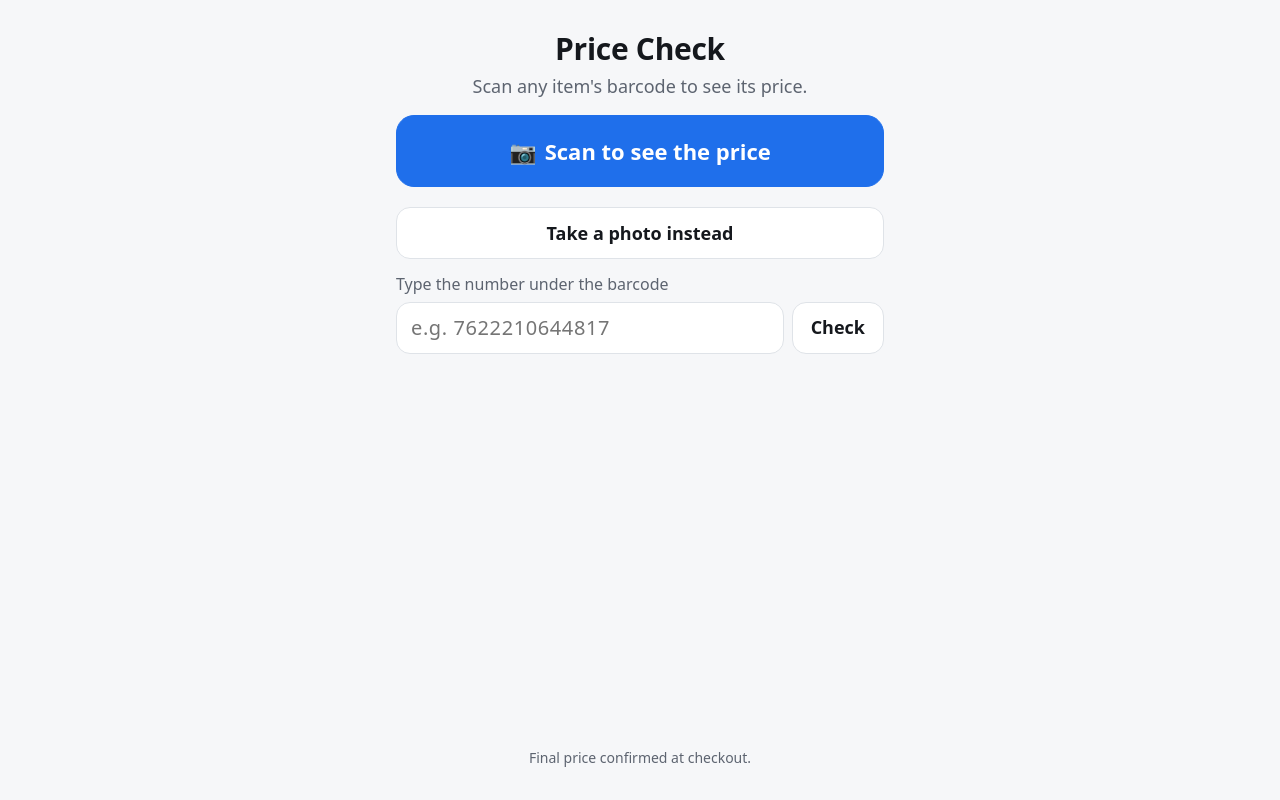
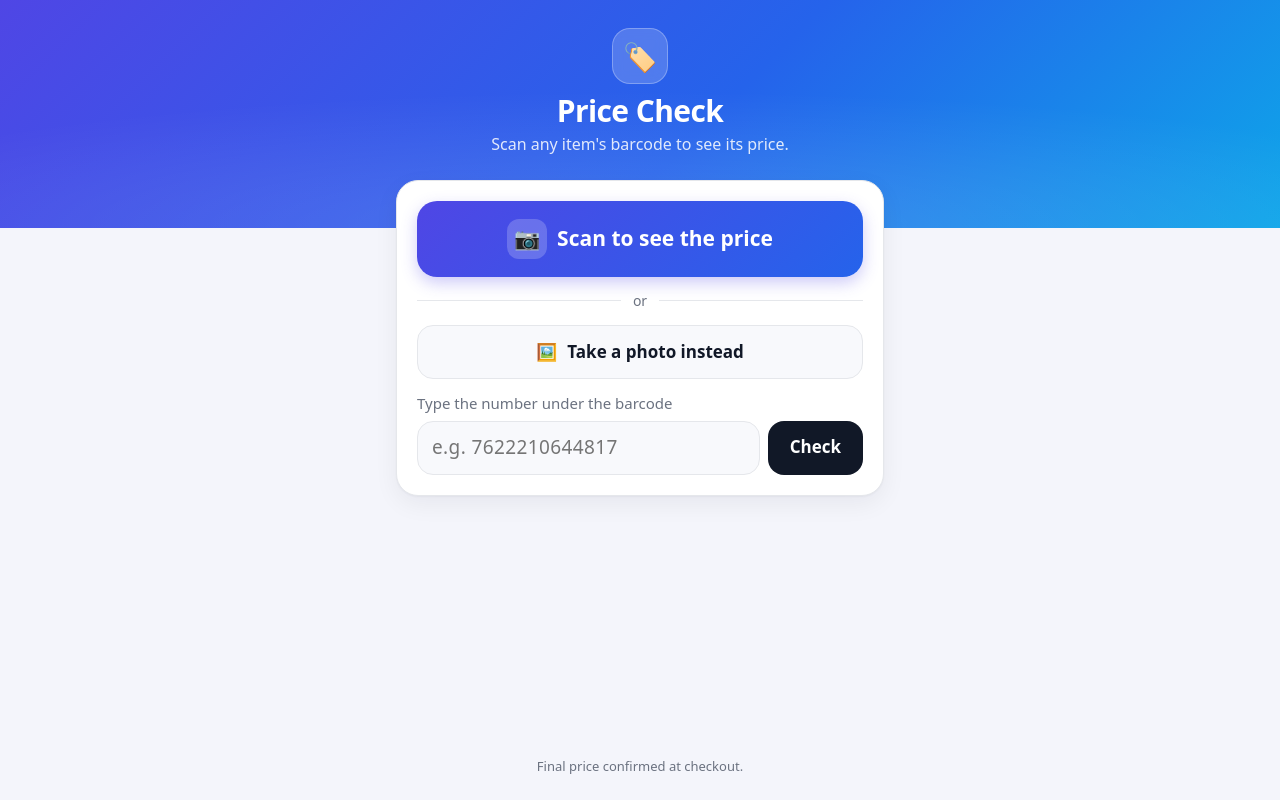
Before and after one commit to sahasra24/price-check, a plain HTML site: page index.html in a window 1280 px wide. Drawn offline with Linux system fonts and the light colour scheme; no server answers.

Commit message:
Refresh customer page design; move staff help to the bottom
Co-Authored-By: Claude Opus 5.5 <noreply@anthropic.com>

```diff
--- a/app.js
+++ b/app.js
@@ -10,7 +10,7 @@
     pPrice: $("pPrice"), pSave: $("pSave"), pSaleNote: $("pSaleNote"), pCode: $("pCode"),
     clearBtn: $("clearBtn"), againBtn: $("againBtn"),
     photoInput: $("photoInput"), typeForm: $("typeForm"), codeInput: $("codeInput"),
-    helpBtn: $("helpBtn"), helpPanel: $("helpPanel"), helpForm: $("helpForm"),
+    helpCard: $("helpCard"), helpBtn: $("helpBtn"), helpPanel: $("helpPanel"), helpForm: $("helpForm"),
     whereInput: $("whereInput"), sendHelp: $("sendHelp"), cancelHelp: $("cancelHelp"),
     helpStatus: $("helpStatus"),
     storeInfo: $("storeInfo"), infoBody: $("infoBody"),
@@ -346,7 +346,9 @@
   }
 
   function updateHelpButton() {
-    els.helpBtn.hidden = !(helpAvailable || helpReq);
+    var can = !!(helpAvailable || helpReq);
+    els.helpBtn.hidden = !can || !els.helpPanel.hidden;      // the form replaces the button while open
+    els.helpCard.hidden = !can && els.helpPanel.hidden;
     if (!helpAvailable && !helpReq && !els.helpPanel.hidden && !els.helpStatus.classList.contains("ok")) els.helpPanel.hidden = true;
   }
 
@@ -363,6 +365,7 @@
 
   function openHelp() {
     els.helpPanel.hidden = false;
+    updateHelpButton();
     if (helpReq) {
       els.helpForm.hidden = true;           // a request is already in progress; keep showing its status
     } else {
@@ -514,7 +517,7 @@
     stopCamera().then(function () { lookup(v); });
   });
   els.helpBtn.addEventListener("click", openHelp);
-  els.cancelHelp.addEventListener("click", function () { els.helpPanel.hidden = true; });
+  els.cancelHelp.addEventListener("click", function () { els.helpPanel.hidden = true; updateHelpButton(); });
   els.helpForm.addEventListener("submit", function (e) { e.preventDefault(); sendHelp(); });
 
   // Always open blank, even when the browser restores the page from its back/forward cache.
--- a/index.html
+++ b/index.html
@@ -4,19 +4,21 @@
   <meta charset="utf-8">
   <meta name="viewport" content="width=device-width, initial-scale=1, viewport-fit=cover">
   <meta name="color-scheme" content="light dark">
-  <meta name="theme-color" content="#f6f7f9" media="(prefers-color-scheme: light)">
-  <meta name="theme-color" content="#121417" media="(prefers-color-scheme: dark)">
+  <meta name="theme-color" content="#4f46e5">
   <title>Price Check</title>
-  <link rel="stylesheet" href="style.css?v=3">
+  <link rel="stylesheet" href="style.css?v=4">
 </head>
 <body>
-  <main class="wrap">
-    <header class="top">
+  <header class="hero">
+    <div class="hero-inner">
+      <div class="logo" aria-hidden="true">🏷️</div>
       <h1 id="storeName">Price Check</h1>
       <p id="sub" class="sub">Scan any item's barcode to see its price.</p>
       <p id="openStatus" class="open-status" hidden></p>
-    </header>
+    </div>
+  </header>
 
+  <main class="wrap">
     <!-- Result card (hidden until a scan) -->
     <section id="result" class="card result" hidden aria-live="polite">
       <button id="clearBtn" class="clear" type="button" aria-label="Clear result">✕ Clear</button>
@@ -29,8 +31,8 @@
         <p id="pSaleNote" class="sale-note" hidden></p>
       </div>
       <p id="notFound" class="notfound" hidden>Price not available — please ask a staff member.</p>
-      <p class="code">Barcode: <span id="pCode"></span></p>
-      <button id="againBtn" class="btn primary" type="button">Scan another</button>
+      <p class="code">Barcode <span id="pCode"></span></p>
+      <button id="againBtn" class="btn primary" type="button"><span aria-hidden="true">📷</span> Scan another</button>
     </section>
 
     <!-- Live camera -->
@@ -40,47 +42,55 @@
       <button id="stopBtn" class="btn ghost" type="button">Cancel</button>
     </section>
 
-    <button id="scanBtn" class="btn primary big" type="button">
-      <span aria-hidden="true">📷</span> Scan to see the price
-    </button>
+    <!-- Ways to look up a price -->
+    <section class="card lookup">
+      <button id="scanBtn" class="btn primary big" type="button">
+        <span class="btn-icon" aria-hidden="true">📷</span> Scan to see the price
+      </button>
+      <p id="msg" class="msg" role="status"></p>
 
-    <p id="msg" class="msg" role="status"></p>
+      <div class="divider"><span>or</span></div>
 
-    <!-- Call staff (only shown while someone is on shift) -->
-    <button id="helpBtn" class="btn help-btn" type="button" hidden>
-      <span aria-hidden="true">🙋</span> Need help? Call a staff member
-    </button>
-    <section id="helpPanel" class="card help" hidden aria-live="polite">
-      <h2>Call a staff member</h2>
-      <form id="helpForm" autocomplete="off">
-        <label for="whereInput">Where are you? (optional)</label>
-        <input id="whereInput" type="text" maxlength="80" placeholder="e.g. Aisle 4, near the fridges">
-        <div class="row2">
-          <button id="sendHelp" class="btn primary" type="submit">Send alert</button>
-          <button id="cancelHelp" class="btn ghost" type="button">Cancel</button>
-        </div>
-      </form>
-      <p id="helpStatus" class="help-status"></p>
-    </section>
-
-    <div class="alt">
-      <label class="btn secondary" for="photoInput">Take a photo instead</label>
+      <label class="btn secondary" for="photoInput"><span aria-hidden="true">🖼️</span> Take a photo instead</label>
       <input id="photoInput" type="file" accept="image/*" capture="environment" hidden>
 
       <form id="typeForm" class="type" autocomplete="off">
         <label for="codeInput">Type the number under the barcode</label>
         <div class="row">
           <input id="codeInput" type="text" inputmode="numeric" placeholder="e.g. 7622210644817">
-          <button class="btn secondary" type="submit">Check</button>
+          <button class="btn dark" type="submit">Check</button>
         </div>
       </form>
-    </div>
+    </section>
 
     <!-- Store details (hidden until store.json has something in it) -->
     <details id="storeInfo" class="card info" hidden>
-      <summary>Store info, hours &amp; contact</summary>
+      <summary><span><span aria-hidden="true">🏪</span> Store info, hours &amp; contact</span></summary>
       <div id="infoBody"></div>
     </details>
+
+    <!-- Call staff: last on the page; only shown while someone is on shift -->
+    <section id="helpCard" class="card help-card" hidden>
+      <div class="help-head">
+        <div class="help-emoji" aria-hidden="true">🙋</div>
+        <div>
+          <h2>Need a hand?</h2>
+          <p>A team member on shift will come to you.</p>
+        </div>
+      </div>
+      <button id="helpBtn" class="btn help-btn" type="button" hidden>Call a staff member</button>
+      <div id="helpPanel" class="help" hidden aria-live="polite">
+        <form id="helpForm" autocomplete="off">
+          <label for="whereInput">Where are you? (optional)</label>
+          <input id="whereInput" type="text" maxlength="80" placeholder="e.g. Aisle 4, near the fridges">
+          <div class="row2">
+            <button id="sendHelp" class="btn primary" type="submit">Send alert</button>
+            <button id="cancelHelp" class="btn ghost" type="button">Cancel</button>
+          </div>
+        </form>
+        <p id="helpStatus" class="help-status"></p>
+      </div>
+    </section>
 
     <div id="fileReader" hidden></div>
 
@@ -88,6 +98,6 @@
   </main>
 
   <script src="https://unpkg.com/html5-qrcode@2.3.8/html5-qrcode.min.js"></script>
-  <script src="app.js?v=3"></script>
+  <script src="app.js?v=4"></script>
 </body>
 </html>
--- a/style.css
+++ b/style.css
@@ -1,37 +1,56 @@
 :root {
-  --bg: #f6f7f9;
+  --bg: #f4f5fb;
   --card: #ffffff;
-  --text: #15181d;
-  --muted: #5d6470;
-  --line: #dfe3e8;
-  --accent: #1f6feb;
+  --text: #111827;
+  --muted: #6b7280;
+  --line: #e5e7eb;
+  --field: #f8f9fc;
+  --accent: #4f46e5;
+  --accent-2: #2563eb;
   --accent-text: #ffffff;
-  --price: #0a7a3d;
-  --warn-bg: #fff4e0;
-  --warn-text: #8a4b00;
-  --shadow: 0 2px 10px rgba(0, 0, 0, .06);
-  --sale: #d12d2d;
-  --help-bg: #fff4e0;
-  --help-text: #8a4b00;
-  --help-line: #f3d199;
+  --dark-btn: #111827;
+  --dark-btn-text: #ffffff;
+  --price: #047857;
+  --sale: #dc2626;
+  --sale-soft: #fee2e2;
+  --warn-bg: #fff7e6;
+  --warn-text: #92400e;
+  --help-bg: #fff7ed;
+  --help-line: #fed7aa;
+  --help-btn: #ea580c;
+  --ok: #047857;
+  --hero-1: #4f46e5;
+  --hero-2: #2563eb;
+  --hero-3: #0ea5e9;
+  --shadow: 0 1px 2px rgba(17, 24, 39, .04), 0 8px 24px rgba(17, 24, 39, .06);
+  --radius: 22px;
 }
 @media (prefers-color-scheme: dark) {
   :root {
-    --bg: #121417;
-    --card: #1c2026;
-    --text: #f1f3f5;
-    --muted: #a3abb6;
-    --line: #313741;
-    --accent: #4c8dff;
-    --accent-text: #0b0d10;
-    --price: #4ade80;
-    --warn-bg: #3a2a10;
-    --warn-text: #ffc670;
-    --shadow: none;
-    --sale: #ff6b6b;
-    --help-bg: #3a2a10;
-    --help-text: #ffc670;
-    --help-line: #5c4419;
+    --bg: #0b0f19;
+    --card: #151a26;
+    --text: #f3f4f6;
+    --muted: #9ca3af;
+    --line: #262d3d;
+    --field: #0f1420;
+    --accent: #818cf8;
+    --accent-2: #60a5fa;
+    --accent-text: #0b0f19;
+    --dark-btn: #f3f4f6;
+    --dark-btn-text: #0b0f19;
+    --price: #34d399;
+    --sale: #f87171;
+    --sale-soft: #3b1414;
+    --warn-bg: #2d2210;
+    --warn-text: #fbbf24;
+    --help-bg: #22170d;
+    --help-line: #4a2e14;
+    --help-btn: #fb923c;
+    --ok: #34d399;
+    --hero-1: #312e81;
+    --hero-2: #1e3a8a;
+    --hero-3: #0c4a6e;
+    --shadow: 0 1px 2px rgba(0, 0, 0, .3), 0 8px 24px rgba(0, 0, 0, .25);
   }
 }
 
@@ -41,143 +60,200 @@ body {
   background: var(--bg);
   color: var(--text);
   font-family: system-ui, -apple-system, "Segoe UI", Roboto, sans-serif;
-  font-size: 18px;
-  line-height: 1.4;
+  font-size: 17px;
+  line-height: 1.45;
   -webkit-text-size-adjust: 100%;
+  min-height: 100vh;
+  display: flex;
+  flex-direction: column;
 }
 [hidden] { display: none !important; }
 
+/* ---------- Header ---------- */
+.hero {
+  background: linear-gradient(135deg, var(--hero-1), var(--hero-2) 55%, var(--hero-3));
+  color: #fff;
+  padding: max(28px, env(safe-area-inset-top)) 16px 72px;
+  text-align: center;
+  position: relative;
+  overflow: hidden;
+}
+.hero::after {
+  content: "";
+  position: absolute; inset: auto -20% -60% -20%;
+  height: 120%;
+  background: radial-gradient(closest-side, rgba(255, 255, 255, .14), transparent);
+  pointer-events: none;
+}
+.hero-inner { position: relative; max-width: 520px; margin: 0 auto; }
+.logo {
+  width: 56px; height: 56px; margin: 0 auto 10px;
+  display: grid; place-items: center; font-size: 28px;
+  background: rgba(255, 255, 255, .18);
+  border: 1px solid rgba(255, 255, 255, .28);
+  border-radius: 18px;
+  backdrop-filter: blur(6px);
+}
+h1 { font-size: 30px; margin: 0 0 4px; letter-spacing: -.02em; line-height: 1.15; }
+.sub { margin: 0; color: rgba(255, 255, 255, .85); font-size: 16px; }
+.open-status {
+  display: inline-flex; align-items: center; gap: 6px;
+  margin: 12px 0 0; padding: 5px 12px; border-radius: 999px;
+  font-size: 14px; font-weight: 600;
+  background: rgba(255, 255, 255, .16); border: 1px solid rgba(255, 255, 255, .25); color: #fff;
+}
+.open-status.open::first-letter { color: #6ee7b7; }
+.open-status.closed::first-letter { color: #fca5a5; }
+
+/* ---------- Layout ---------- */
 .wrap {
+  width: 100%;
   max-width: 520px;
-  margin: 0 auto;
-  padding: max(20px, env(safe-area-inset-top)) 16px 32px;
+  margin: -48px auto 0;
+  padding: 0 16px max(24px, env(safe-area-inset-bottom));
   display: flex;
   flex-direction: column;
   gap: 16px;
-  min-height: 100vh;
+  flex: 1;
+  position: relative;
 }
-.top { text-align: center; }
-h1 { font-size: 30px; margin: 8px 0 4px; letter-spacing: -.01em; }
-.sub { margin: 0; color: var(--muted); }
-
 .card {
   background: var(--card);
   border: 1px solid var(--line);
-  border-radius: 18px;
+  border-radius: var(--radius);
   padding: 20px;
   box-shadow: var(--shadow);
 }
 
+/* ---------- Buttons ---------- */
 .btn {
-  display: flex;
-  align-items: center;
-  justify-content: center;
-  gap: 8px;
-  width: 100%;
-  min-height: 52px;
-  padding: 12px 18px;
-  border-radius: 14px;
-  border: 1px solid var(--line);
-  font: inherit;
-  font-weight: 600;
-  cursor: pointer;
-  text-align: center;
+  display: flex; align-items: center; justify-content: center; gap: 10px;
+  width: 100%; min-height: 54px; padding: 12px 18px;
+  border-radius: 16px; border: 1px solid var(--line);
+  font: inherit; font-weight: 650; text-align: center; cursor: pointer;
   -webkit-tap-highlight-color: transparent;
+  transition: transform .08s ease, filter .15s ease, background .15s ease;
 }
 .btn:active { transform: scale(.98); }
-.btn.primary { background: var(--accent); color: var(--accent-text); border-color: var(--accent); }
-.btn.secondary { background: var(--card); color: var(--text); }
+.btn:focus-visible { outline: 3px solid var(--accent-2); outline-offset: 2px; }
+.btn.primary {
+  background: linear-gradient(135deg, var(--accent), var(--accent-2));
+  color: #fff; border: 0;
+  box-shadow: 0 6px 16px rgba(79, 70, 229, .28);
+}
+@media (prefers-color-scheme: dark) { .btn.primary { color: #0b0f19; box-shadow: none; } }
+.btn.primary:hover { filter: brightness(1.05); }
+.btn.secondary { background: var(--field); color: var(--text); }
+.btn.secondary:hover { background: var(--line); }
+.btn.dark { background: var(--dark-btn); color: var(--dark-btn-text); border: 0; }
 .btn.ghost { background: transparent; color: var(--muted); }
-.btn.big { min-height: 72px; font-size: 22px; border-radius: 18px; }
+.btn.big { min-height: 76px; font-size: 21px; border-radius: 20px; }
+.btn-icon {
+  display: grid; place-items: center; width: 40px; height: 40px; border-radius: 12px;
+  background: rgba(255, 255, 255, .2); font-size: 21px;
+}
 
-/* Result */
-.result { position: relative; text-align: center; padding-top: 44px; }
+/* ---------- Lookup card ---------- */
+.lookup { display: flex; flex-direction: column; gap: 14px; }
+.divider { display: flex; align-items: center; gap: 12px; color: var(--muted); font-size: 14px; }
+.divider::before, .divider::after { content: ""; flex: 1; height: 1px; background: var(--line); }
+#scanBtn[hidden] ~ .divider { display: none; }   /* after a scan the card starts with the photo option */
+.type label { display: block; font-size: 15px; color: var(--muted); margin-bottom: 6px; }
+.row { display: flex; gap: 8px; }
+.row input, .help input {
+  flex: 1; min-width: 0; width: 100%; min-height: 54px; padding: 10px 14px;
+  font: inherit; font-size: 19px; letter-spacing: .02em;
+  border-radius: 16px; border: 1px solid var(--line);
+  background: var(--field); color: var(--text);
+}
+.help input { font-size: 17px; letter-spacing: 0; }
+.row input:focus, .help input:focus { outline: 2px solid var(--accent-2); outline-offset: 1px; border-color: transparent; }
+.row .btn { width: auto; flex: 0 0 auto; padding: 12px 22px; }
+.msg { text-align: center; color: var(--warn-text); margin: 0; font-size: 15px; }
+.msg:empty { display: none; }
+
+/* ---------- Result ---------- */
+.result { position: relative; text-align: center; padding-top: 48px; animation: pop .25s ease-out; }
+@keyframes pop { from { transform: translateY(6px) scale(.98); opacity: 0; } to { transform: none; opacity: 1; } }
+@media (prefers-reduced-motion: reduce) { .result { animation: none; } }
 .clear {
-  position: absolute; top: 10px; right: 10px;
-  background: transparent; border: 1px solid var(--line); color: var(--muted);
-  border-radius: 999px; padding: 6px 12px; font: inherit; font-size: 15px; cursor: pointer;
+  position: absolute; top: 12px; right: 12px;
+  background: var(--field); border: 1px solid var(--line); color: var(--muted);
+  border-radius: 999px; padding: 6px 12px; font: inherit; font-size: 14px; cursor: pointer;
 }
-.name { font-size: 22px; font-weight: 600; margin: 0 0 6px; overflow-wrap: anywhere; }
-.price { font-size: 64px; font-weight: 800; margin: 0; color: var(--price); line-height: 1.1; letter-spacing: -.02em; }
+.name { font-size: 21px; font-weight: 650; margin: 0 0 4px; overflow-wrap: anywhere; }
+.price {
+  font-size: 68px; font-weight: 800; margin: 2px 0 0; color: var(--price);
+  line-height: 1.05; letter-spacing: -.03em; font-variant-numeric: tabular-nums;
+}
+.code { color: var(--muted); font-size: 13px; margin: 14px 0 16px; overflow-wrap: anywhere; letter-spacing: .04em; }
+.code span { font-variant-numeric: tabular-nums; }
 .notfound {
   background: var(--warn-bg); color: var(--warn-text);
-  border-radius: 12px; padding: 16px; margin: 0; font-size: 20px; font-weight: 600;
+  border-radius: 16px; padding: 18px; margin: 0; font-size: 19px; font-weight: 600;
 }
-.code { color: var(--muted); font-size: 14px; margin: 14px 0 16px; overflow-wrap: anywhere; }
 
-/* Camera */
+/* Sale */
+.badge {
+  display: inline-block; margin: 0 0 8px; padding: 5px 14px; border-radius: 999px;
+  background: var(--sale); color: var(--card); font-size: 13px; font-weight: 800; letter-spacing: .1em;
+}
+.was { margin: 2px 0 0; color: var(--muted); font-size: 17px; }
+.was s { font-weight: 600; }
+.price.on-sale { color: var(--sale); }
+.save {
+  display: inline-block; margin: 8px 0 0; padding: 4px 12px; border-radius: 999px;
+  background: var(--sale-soft); color: var(--sale); font-weight: 700; font-size: 16px;
+}
+.sale-note { margin: 8px 0 0; color: var(--muted); font-size: 14px; }
+
+/* ---------- Camera ---------- */
 .cam { padding: 12px; display: flex; flex-direction: column; gap: 10px; }
-#reader { width: 100%; border-radius: 12px; overflow: hidden; background: #000; }
+#reader { width: 100%; border-radius: 16px; overflow: hidden; background: #000; }
 #reader video { width: 100% !important; height: auto !important; display: block; }
 .hint { text-align: center; margin: 0; color: var(--muted); }
 
-.msg { text-align: center; color: var(--warn-text); margin: 0; min-height: 0; }
-.msg:empty { display: none; }
+/* ---------- Store info ---------- */
+.info { padding: 0; }
+.info summary {
+  padding: 18px 20px; cursor: pointer; font-weight: 650; list-style: none;
+  display: flex; justify-content: space-between; align-items: center; gap: 10px;
+}
+.info summary::-webkit-details-marker { display: none; }
+.info summary::after { content: "▾"; color: var(--muted); transition: transform .2s; }
+.info[open] summary::after { transform: rotate(180deg); }
+#infoBody { padding: 0 20px 20px; display: flex; flex-direction: column; gap: 16px; font-size: 16px; }
+.info-block h3 { margin: 0 0 4px; font-size: 12px; text-transform: uppercase; letter-spacing: .08em; color: var(--muted); }
+.info-block p { margin: 0; }
+.info-block a { color: var(--accent-2); font-weight: 600; text-decoration: none; }
+.hours { width: 100%; border-collapse: collapse; }
+.hours td { padding: 4px 0; }
+.hours td:last-child { text-align: right; }
+.hours tr.today td { font-weight: 700; }
 
-/* Alternatives */
-.alt { display: flex; flex-direction: column; gap: 14px; margin-top: 4px; }
-.type label { display: block; font-size: 16px; color: var(--muted); margin-bottom: 6px; }
-.row { display: flex; gap: 8px; }
-.row input {
-  flex: 1; min-width: 0; min-height: 52px; padding: 10px 14px;
-  font: inherit; font-size: 20px; letter-spacing: .03em;
-  border-radius: 14px; border: 1px solid var(--line);
-  background: var(--card); color: var(--text);
+/* ---------- Help (last on page) ---------- */
+.help-card { background: var(--help-bg); border-color: var(--help-line); display: flex; flex-direction: column; gap: 14px; }
+.help-head { display: flex; align-items: center; gap: 14px; }
+.help-emoji {
+  flex: 0 0 auto; width: 48px; height: 48px; border-radius: 16px;
+  display: grid; place-items: center; font-size: 26px;
+  background: var(--card); border: 1px solid var(--help-line);
 }
-.row input:focus { outline: 2px solid var(--accent); outline-offset: 1px; }
-.row .btn { width: auto; flex: 0 0 auto; }
-
-/* Sale */
-.badge {
-  display: inline-block; margin: 0 0 8px; padding: 4px 12px; border-radius: 999px;
-  background: var(--sale); color: var(--card); font-size: 14px; font-weight: 800; letter-spacing: .08em;
-}
-.was { margin: 2px 0 0; color: var(--muted); font-size: 18px; }
-.was s { font-weight: 600; }
-.price.on-sale { color: var(--sale); }
-.save { margin: 4px 0 0; font-weight: 700; color: var(--sale); font-size: 18px; }
-.sale-note { margin: 4px 0 0; color: var(--muted); font-size: 15px; }
-
-/* Open status */
-.open-status { margin: 8px 0 0; font-size: 15px; font-weight: 600; }
-.open-status.open { color: var(--price); }
-.open-status.closed { color: var(--warn-text); }
-
-/* Call staff */
-.btn.help-btn { background: var(--help-bg); color: var(--help-text); border-color: var(--help-line); }
-.help h2 { margin: 0 0 10px; font-size: 20px; }
-.help label { display: block; font-size: 16px; color: var(--muted); margin-bottom: 6px; }
-.help input {
-  width: 100%; min-height: 50px; padding: 10px 14px; font: inherit;
-  border-radius: 14px; border: 1px solid var(--line); background: var(--card); color: var(--text);
-}
+.help-head h2 { margin: 0; font-size: 19px; }
+.help-head p { margin: 2px 0 0; color: var(--muted); font-size: 15px; }
+.btn.help-btn { background: var(--help-btn); color: #fff; border: 0; }
+@media (prefers-color-scheme: dark) { .btn.help-btn { color: #1a0f05; } }
+.help label { display: block; font-size: 15px; color: var(--muted); margin-bottom: 6px; }
 .row2 { display: flex; gap: 8px; margin-top: 12px; }
 .row2 .btn { flex: 1; }
-.help-status { margin: 10px 0 0; font-weight: 600; }
+.help-status { margin: 12px 0 0; font-weight: 650; }
 .help-status:empty { display: none; }
-.help-status.ok { color: var(--price); }
+.help-status.ok { color: var(--ok); }
 .help-status.err { color: var(--warn-text); }
 .help-status.wait { color: var(--text); animation: pulse 1.6s ease-in-out infinite; }
 @keyframes pulse { 50% { opacity: .55; } }
 @media (prefers-reduced-motion: reduce) { .help-status.wait { animation: none; } }
-.help-status a { color: var(--accent); }
+.help-status a { color: var(--accent-2); }
 
-/* Store info */
-.info { padding: 0; }
-.info summary {
-  padding: 16px 20px; cursor: pointer; font-weight: 600; list-style: none;
-  display: flex; justify-content: space-between; align-items: center;
-}
-.info summary::-webkit-details-marker { display: none; }
-.info summary::after { content: "▾"; color: var(--muted); transition: transform .2s; }
-.info[open] summary::after { transform: rotate(180deg); }
-#infoBody { padding: 0 20px 18px; display: flex; flex-direction: column; gap: 14px; font-size: 16px; }
-.info-block h3 { margin: 0 0 4px; font-size: 13px; text-transform: uppercase; letter-spacing: .06em; color: var(--muted); }
-.info-block p { margin: 0; }
-.info-block a { color: var(--accent); font-weight: 600; text-decoration: none; }
-.hours { width: 100%; border-collapse: collapse; }
-.hours td { padding: 3px 0; }
-.hours td:last-child { text-align: right; }
-.hours tr.today td { font-weight: 700; }
-
-.foot { margin-top: auto; text-align: center; color: var(--muted); font-size: 14px; padding-top: 12px; }
+/* ---------- Footer ---------- */
+.foot { margin-top: auto; text-align: center; color: var(--muted); font-size: 13px; padding-top: 8px; }
```
